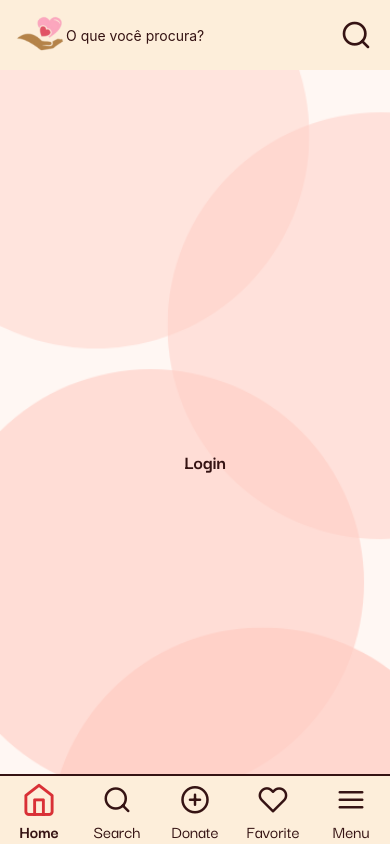
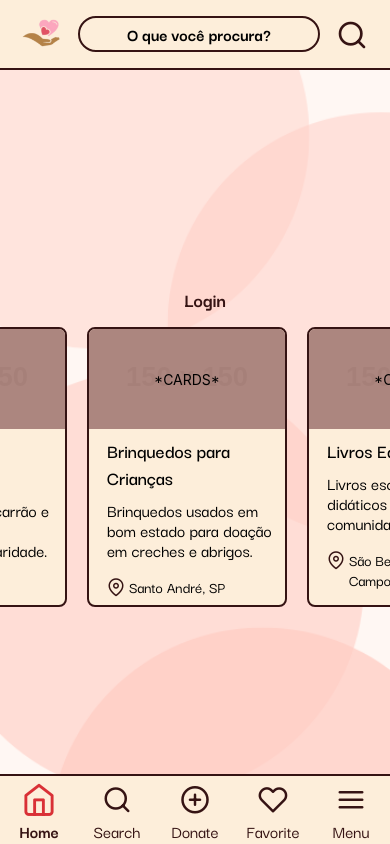
Before and after one commit to Tudo-De-Doacao/TudoDeDoacao, a React Native app: screen /Home in a window 390 px wide. Built offline with nearby package versions, Linux system fonts and the light colour scheme.

Commit message:
feature: Card and CardData & sizes adjuted

```diff
--- a/App.js
+++ b/App.js
@@ -48,7 +48,7 @@
           iconName = 'menu'
       }
 
-      return <Icon name={iconName} size={size} color={color} />;
+      return <Icon name={iconName} size={size} color={color} style={styles.iconTab}/>;
     },
 
     tabBarLabel: ({ focused }) =>
--- a/app.json
+++ b/app.json
@@ -1,7 +1,7 @@
 {
   "expo": {
     "name": "tudodedoacao",
-    "slug": "snack-047e88ab-e9f5-49e5-9521-ee525ea8944a",
+    "slug": "snack-5ae18eb3-0bc2-4947-a2bc-6f50b98cdfb3",
     "version": "1.0.0",
     "orientation": "portrait",
     "icon": "./assets/icon.png",
--- /dev/null
+++ b/components/CardDon.js
@@ -0,0 +1,36 @@
+
+
+import { Text, View, Image } from 'react-native';
+import Icon from 'react-native-vector-icons/Feather';
+
+import styles from '../styles/index';
+import typog from '../styles/type';
+import colors from '../styles/color';
+
+export default function Card({title, location, description, image}) {
+  return (
+    <View style={styles.card}>
+      <View style={styles.imageBox}>
+        <Image
+          style={styles.image}
+          source={{
+            uri: image
+          }}
+        />
+        <Text style={styles.imageText}>*CARDS*</Text>
+      </View>
+
+        <View style={styles.infoBox}>
+
+        <Text style={typog.titleCard}>{title}</Text>
+        <Text style={typog.txtCard}>{description}</Text>
+
+          <View style={styles.locationCard}>
+
+          <Icon name="map-pin" size={18} color= {colors.marker} style={styles.iconMapHeader} />
+          <Text style={{...typog.txtCard, fontSize: 16}}>{location}</Text>
+          </View>
+        </View>
+    </View>
+  );
+}
--- a/components/Drawer.js
+++ b/components/Drawer.js
@@ -36,20 +36,36 @@
           onHoverIn = {() =>setHoverOn(true)}
           style={ hoverOn  ? { ...styles.separatorHome, borderBottomWidth: 3 }
     : { ...styles.separatorHome }}>
+
             <Text style={typog.txtDrw}> Home </Text>
+
           </Pressable>
 
           <Pressable
           onPress={() => navigation.navigate('Search')}
-          style={styles.separatorSearch} >
+          onHoverOut = {() => setHoverOn(false)}
+          onHoverIn = {() =>setHoverOn(true)}
+          style={ hoverOn  ? { ...styles.separatorSearch, borderBottomWidth: 3 }
+    : { ...styles.separatorSearch }}>
+
             <Text style={typog.txtDrw}> Pesquisa </Text>
+
           </Pressable>
           <Pressable onPress={() => navigation.navigate('Donate')}
-          style={styles.separatorDonate}>
+          onHoverOut = {() => setHoverOn(false)}
+          onHoverIn = {() =>setHoverOn(true)}
+          style={ hoverOn  ? { ...styles.separatorDonate, borderBottomWidth: 3 }
+    : { ...styles.separatorDonate }}>
+
             <Text style={typog.txtDrw}> Doação </Text>
+
           </Pressable>
           <Pressable onPress={() => navigation.navigate('Favorite')}
-          style={styles.separatorFavorite}>
+          onHoverOut = {() => setHoverOn(false)}
+          onHoverIn = {() =>setHoverOn(true)}
+          style={ hoverOn  ? { ...styles.separatorFavorite, borderBottomWidth: 3 }
+    : { ...styles.separatorFavorite }}>
+
             <Text style={typog.txtDrw}> Favoritos </Text>
           </Pressable>
         </View>
--- a/components/Header.js
+++ b/components/Header.js
@@ -1,16 +1,16 @@
 import { View, TextInput, Image, Pressable } from 'react-native';
 import Icon from 'react-native-vector-icons/Feather';
+
 import { useNavigation } from '@react-navigation/native';
+
 import styles from '../styles/index';
-
+import typog from '../styles/type';
 
 export default function Header () {
 
 const navigation = useNavigation();
 
-
 return (
-
 
 <View style={styles.headerBar}>
 <Pressable onPress={() => navigation.navigate('Home')}>
@@ -20,7 +20,13 @@
 </Pressable>
 <TextInput
 placeholder = "O que você procura?"
-style={styles.inputHeader}
+
+style={{...styles.inputHeader,
+fontFamily: 'DGrotesque',
+fontWeight: 'bold',
+fontSize: 18}}
+
+maxLength = {16}
 />
 <Pressable
 style={styles.iconCont}
--- /dev/null
+++ b/src/data/cardData.js
@@ -0,0 +1,37 @@
+export const donationCards = [
+  {
+    id: '1',
+    title: 'Doação de Roupas de Inverno',
+    location: 'São Paulo, SP',
+    description: 'Agasalhos e cobertores em ótimo estado para pessoas em situação de rua.',
+    image: 'https://via.placeholder.com/150',
+  },
+  {
+    id: '2',
+    title: 'Alimentos Não Perecíveis',
+    location: 'Campinas, SP',
+    description: 'Arroz, feijão, macarrão e enlatados para instituições de caridade.',
+    image: 'https://via.placeholder.com/150',
+  },
+  {
+    id: '3',
+    title: 'Brinquedos para Crianças',
+    location: 'Santo André, SP',
+    description: 'Brinquedos usados em bom estado para doação em creches e abrigos.',
+    image: 'https://via.placeholder.com/150',
+  },
+  {
+    id: '4',
+    title: 'Livros Educacionais',
+    location: 'São Bernardo do Campo, SP',
+    description: 'Livros escolares e didáticos para comunidades carentes.',
+    image: 'https://via.placeholder.com/150',
+  },
+  {
+    id: '5',
+    title: 'Móveis Usados',
+    location: 'Guarulhos, SP',
+    description: 'Camas, sofás e mesas para famílias em situação de vulnerabilidade.',
+    image: 'https://via.placeholder.com/150',
+  },
+];
--- a/src/pages/home.js
+++ b/src/pages/home.js
@@ -1,7 +1,10 @@
-import { ScrollView, View, ImageBackground } from 'react-native';
+import { ScrollView, View, FlatList, ImageBackground } from 'react-native';
 
 import H1 from '../../components/H1';
 import Header from '../../components/Header';
+import Card from '../../components/CardDon';
+
+import { donationCards } from '../data/cardData' ;
 
 import styles from '../../styles/index';
 
@@ -17,6 +20,22 @@
       <ScrollView contentContainerStyle={styles.scroll}>
         <View style={styles.bodyPrin}>
           <H1>Login</H1>
+         <FlatList
+          horizontal
+          data={donationCards}
+          keyExtractor={(item) => item.id}
+          contentContainerStyle={styles.bodyCard}
+          renderItem={({ item }) => (
+          <Card
+          title={item.title}
+          location={item.location}
+          description={item.description}
+          image={item.image}
+        />
+          )}
+          showsHorizontalScrollIndicator={false}
+          />
+
         </View>
       </ScrollView>
     </>
--- a/styles/index.ts
+++ b/styles/index.ts
@@ -3,62 +3,133 @@
 import colors from "./color";
 
 const { width, height } = Dimensions.get('window');
-
+const CARD_WIDTH = width * 0.61;
 const styles = StyleSheet.create ({
  tabBar:
   {
     height: 70,
     backgroundColor: colors.background,
     elevation: 10,
+    paddingTop: 10,
     position: 'absolute',
-    paddingTop: 25,
   },
  iconTab :
   {
-    marginTop : 20,
-    marginBottom: 10,
-    gap : 5,
-    paddingBottom: 10,
+    padding: 6,
  },
  headerBar:
  {
     height: 70,
+    elevation: 10,
+    paddingHorizontal: 14,
+    paddingVertical: 10,
+    borderBottomWidth: 2,
+    borderBottomColor: colors.marker,
+    backgroundColor: colors.background,
+    justifyContent: 'space-between',
     flexDirection: 'row',
     alignItems: 'center',
-    paddingHorizontal: 16,
-    paddingVertical: 12,
-    backgroundColor: colors.background,
-    justifyContent: 'space-between',
  },
  iconCont :
   {
     flex: 1,
-    flexDirection: 'row',
-    backgroundColor: colors.background,
-    marginHorizontal: 12,
-    alignItems: 'center',
-    paddingHorizontal: 10,
+    paddingHorizontal: 14,
+    marginHorizontal: 8,
     maxHeight: 32,
     maxWidth: 32,
+    alignSelf: 'center',
    },
-logo: {
- height: 50,
- width: 50,
+  logo:
+  {
+    flex: 1,
+    paddingHorizontal: 14,
+    marginHorizontal: 8,
+    maxHeight: 40,
+    maxWidth: 40,
+    height: 40,
+    width: 40,
+    position: 'relative',
+    alignSelf: 'center',
+  },
+  inputHeader:
+  {
+    flex: 1,
+    paddingHorizontal: 16,
+    marginHorizontal: 8,
+    width: 30,
+    height: 36,
+    borderWidth: 2,
+    borderRadius: 20,
+    borderColor: colors.marker,
+    justifyContent: 'center',
+    alignItems: 'center',
+    textAlign: 'center',
+    textTrasnform: 'capitalize',
+  },
+  iconHeader:
+  {
+    maxHeight: 35,
+    maxWidth: 35,
     alignSelf: 'center'
   },
-inputHeader: {
-    flex: 1,
-    height: 36,
-    color: colors.marker,
+  iconMapHeader :
+  {
+    paddingRight: 2,
  },
-iconHeader: {
- height: 35,
- width: 35,
- alignSelf: 'center'
+  card:
+  {
+    width: CARD_WIDTH,
+    maxWidth: 200,
+    height: 280,
+    borderRadius: 8,
+    borderWidth: 2,
+    marginVertical: 18,
+    borderColor: colors.marker,
+    backgroundColor: colors.background,
+    alignSelf: 'flex-start',
+    overflow: 'hidden',
+  },
+  bodyCard:
+  {
+
+    flexDirection: 'row',
+    gap: 20,
+    paddingRight: 16,
+  },
+  infoBox:
+  {
+    margin:8,
+    gap:2,
+    paddingLeft: 10,
+
+  },
+  locationCard:
+  {
+    gap: 2,
+    marginBottom: 2,
+    paddingTop: 8,
+    flexDirection: 'row',
+
+
+  },
+  imageBox:
+  {
+    height: 100,
+    backgroundColor: '#A97E76',
+    justifyContent: 'center',
+    alignItems: 'center',
+  },
+  image:
+  {
+    position: 'absolute',
+    height: '100%',
+    width: '100%',
+    opacity: 0.1,
   },
  scroll:
  {
     paddingBottom: 25,
+
  },
   sideBar:
   {
@@ -67,8 +138,10 @@
   },
   bodyPrin:
   {
-    borderRadius: 30,
-    alignItems: 'center'
+    justifyContent: 'center',
+    alignItems: 'center',
+    flexDirection : 'column',
+    gap: 8,
   },
   bgimagem:
   {
--- a/styles/type.ts
+++ b/styles/type.ts
@@ -5,10 +5,9 @@
      top: 12,
     bottom: 12,
     gap: 5,
-
+    fontSize: 20,
     color: '#351313',
     fontFamily: 'DGrotesque',
-    fontSize: 20,
     fontWeight : "bolder"
   },
   tabOn: {
@@ -54,6 +53,23 @@
     fontWeight: 'bold',
     fontFamily: 'DGrotesque',
   },
+  titleCard:
+  {
+    fontSize: 20,
+    marginBottom : 7,
+    fontWeight: 580,
+    textAlign: 'left',
+    fontFamily: 'DGrotesque',
+  },
+  txtCard:
+  {
+    fontSize: 18,
+    marginBottom: 7,
+    fontWeight: 500,
+    textAlign: 'left',
+    fontFamily: 'DGrotesque',
+    lineHeight: 20,
+  }
 };
 
 export default typog;
```
Lines whose indentation alone changed are shown as unchanged.
